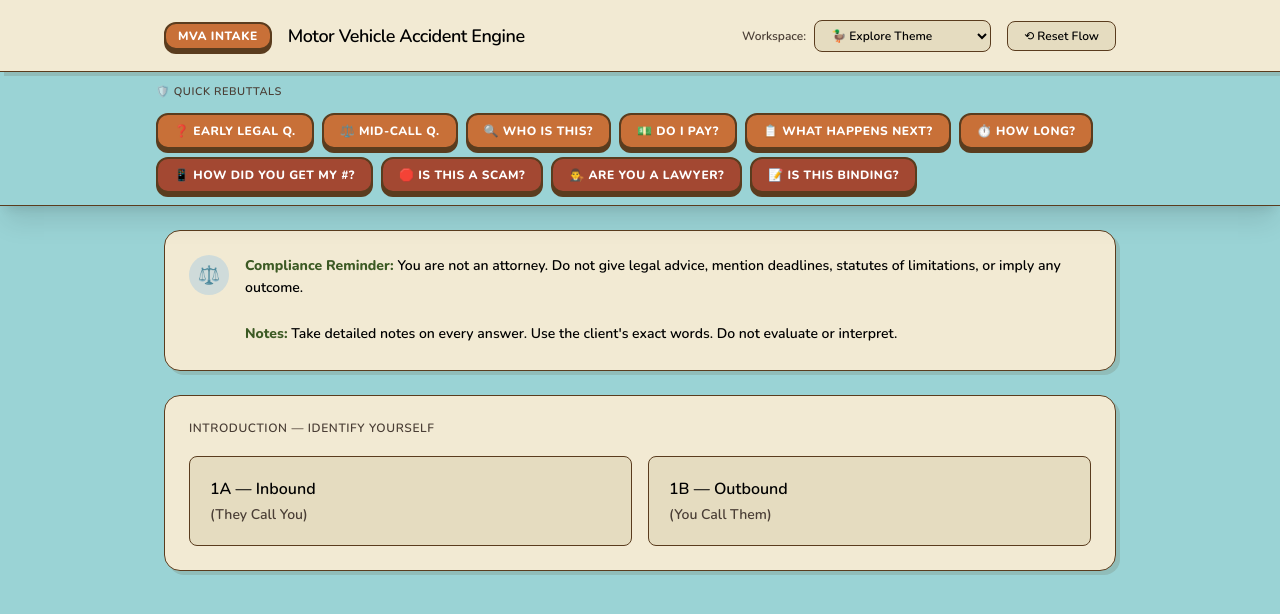
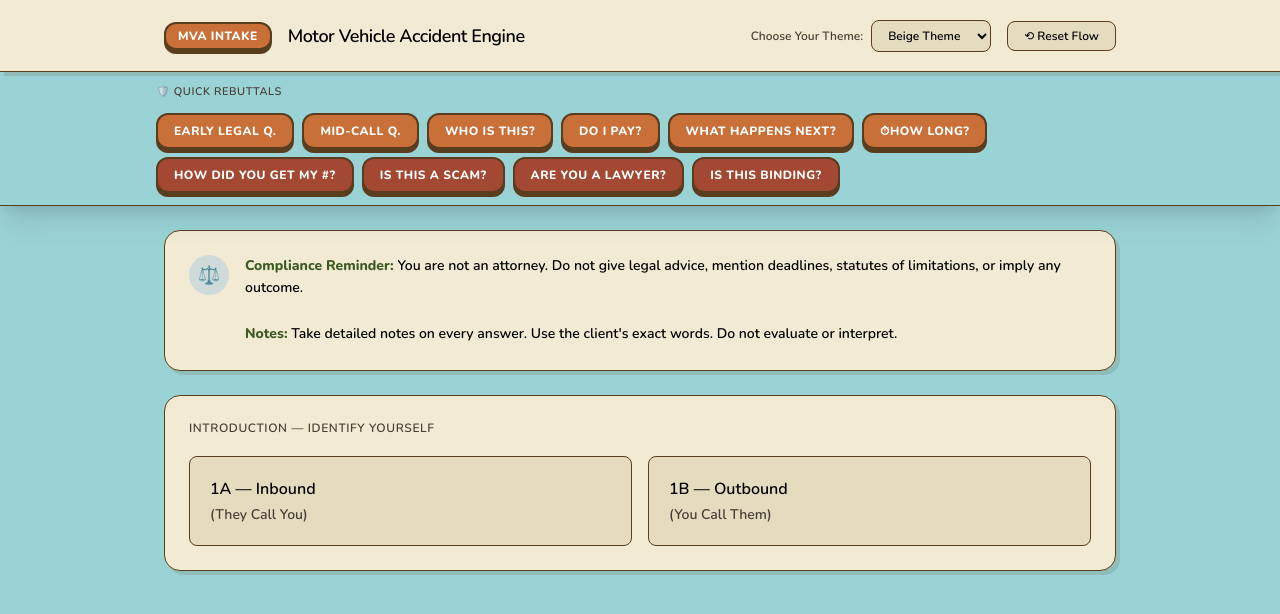
Before and after one commit to igcodeui/MVA, a plain HTML site: page index.html in a window 1280 px wide. Drawn offline with nearby package versions, Linux system fonts and the light colour scheme.

Commit message:
Update index.html

```diff
--- a/index.html
+++ b/index.html
@@ -369,14 +369,12 @@
 
             <div class="flex flex-wrap items-center gap-4">
                 <div class="flex items-center gap-2">
-                    <span class="text-xs font-medium theme-text-muted">Workspace:</span>
+                    <span class="text-xs font-medium theme-text-muted">Choose Your Theme:</span>
                     <select id="global-theme-menu" onchange="changeActiveTheme(this.value)" class="theme-inner-card text-inherit border border-opacity-20 text-xs px-3 py-1.5 focus:outline-none cursor-pointer font-semibold">
-                        <option value="explore">🦆 Explore Theme</option>
-                        <option value="glitch">⚡ Glitch Theme</option>
-                        <option value="apple"> Apple Theme</option>
-                        <option value="game">🎮 MOBA / RPG Theme</option>
-                        <option value="dark">🌙 Dark Theme</option>
-                        <option value="light">☀️ Light Theme</option>
+                        <option value="explore">Beige Theme</option>
+                        <option value="glitch">Glitch Theme</option>
+                        <option value="dark">Dark Theme</option>
+                        <option value="light">Light Theme</option>
                     </select>
                 </div>
 
@@ -395,18 +393,18 @@
             <!-- Rebuttal Buttons Container -->
             <div class="flex flex-wrap gap-2">
                 <!-- General Rebuttals -->
-                <button onclick="showRebuttal(1)" class="custom-btn-bg theme-btn-accent px-4 py-2 text-xs font-semibold shadow-sm transition-transform active:scale-95">❓ Early Legal Q.</button>
-                <button onclick="showRebuttal(2)" class="custom-btn-bg theme-btn-accent px-4 py-2 text-xs font-semibold shadow-sm transition-transform active:scale-95">⚖️ Mid-Call Q.</button>
-                <button onclick="showRebuttal(3)" class="custom-btn-bg theme-btn-accent px-4 py-2 text-xs font-semibold shadow-sm transition-transform active:scale-95">🔍 Who is this?</button>
-                <button onclick="showRebuttal(7)" class="custom-btn-bg theme-btn-accent px-4 py-2 text-xs font-semibold shadow-sm transition-transform active:scale-95">💵 Do I pay?</button>
-                <button onclick="showRebuttal(8)" class="custom-btn-bg theme-btn-accent px-4 py-2 text-xs font-semibold shadow-sm transition-transform active:scale-95">📋 What happens next?</button>
-                <button onclick="showRebuttal(9)" class="custom-btn-bg theme-btn-accent px-4 py-2 text-xs font-semibold shadow-sm transition-transform active:scale-95">⏱️ How long?</button>
+                <button onclick="showRebuttal(1)" class="custom-btn-bg theme-btn-accent px-4 py-2 text-xs font-semibold shadow-sm transition-transform active:scale-95">Early Legal Q.</button>
+                <button onclick="showRebuttal(2)" class="custom-btn-bg theme-btn-accent px-4 py-2 text-xs font-semibold shadow-sm transition-transform active:scale-95">Mid-Call Q.</button>
+                <button onclick="showRebuttal(3)" class="custom-btn-bg theme-btn-accent px-4 py-2 text-xs font-semibold shadow-sm transition-transform active:scale-95">Who is this?</button>
+                <button onclick="showRebuttal(7)" class="custom-btn-bg theme-btn-accent px-4 py-2 text-xs font-semibold shadow-sm transition-transform active:scale-95">Do I pay?</button>
+                <button onclick="showRebuttal(8)" class="custom-btn-bg theme-btn-accent px-4 py-2 text-xs font-semibold shadow-sm transition-transform active:scale-95">What happens next?</button>
+                <button onclick="showRebuttal(9)" class="custom-btn-bg theme-btn-accent px-4 py-2 text-xs font-semibold shadow-sm transition-transform active:scale-95">⏱How long?</button>
 
                 <!-- Negative Rebuttals (Red) -->
-                <button onclick="showRebuttal(4)" class="custom-btn-bg-red theme-btn-danger px-4 py-2 text-xs font-semibold shadow-sm transition-transform active:scale-95">📱 How did you get my #?</button>
-                <button onclick="showRebuttal(5)" class="custom-btn-bg-red theme-btn-danger px-4 py-2 text-xs font-semibold shadow-sm transition-transform active:scale-95">🛑 Is this a scam?</button>
-                <button onclick="showRebuttal(6)" class="custom-btn-bg-red theme-btn-danger px-4 py-2 text-xs font-semibold shadow-sm transition-transform active:scale-95">👨‍⚖️ Are you a lawyer?</button>
-                <button onclick="showRebuttal(10)" class="custom-btn-bg-red theme-btn-danger px-4 py-2 text-xs font-semibold shadow-sm transition-transform active:scale-95">📝 Is this binding?</button>
+                <button onclick="showRebuttal(4)" class="custom-btn-bg-red theme-btn-danger px-4 py-2 text-xs font-semibold shadow-sm transition-transform active:scale-95">How did you get my #?</button>
+                <button onclick="showRebuttal(5)" class="custom-btn-bg-red theme-btn-danger px-4 py-2 text-xs font-semibold shadow-sm transition-transform active:scale-95">Is this a scam?</button>
+                <button onclick="showRebuttal(6)" class="custom-btn-bg-red theme-btn-danger px-4 py-2 text-xs font-semibold shadow-sm transition-transform active:scale-95">Are you a lawyer?</button>
+                <button onclick="showRebuttal(10)" class="custom-btn-bg-red theme-btn-danger px-4 py-2 text-xs font-semibold shadow-sm transition-transform active:scale-95">Is this binding?</button>
             </div>
 
             <!-- Rebuttal Display Screen -->
@@ -658,7 +656,7 @@
                 </button>
                 <span class="text-xs font-semibold uppercase tracking-wider text-[var(--danger-bg)] block pr-24 heading-font">Disposition — Disqualified Lead</span>
                 <p class="text-[15px] theme-inner-card p-5 leading-relaxed">
-                    <span class="theme-highlight font-semibold">Agent:</span> Ok, I understand. Based on what you've shared, this particular program may not be the right fit for you...
+                    <span class="theme-highlight font-semibold">Agent:</span> Ok, I understand. Based on what you've shared, this particular program may not be the right fit for you... but that doesn't mean you're without options.<br><br>You're always welcome to get a second opinion elsewhere. Take care.
                 </p>
             </div>
 
```
